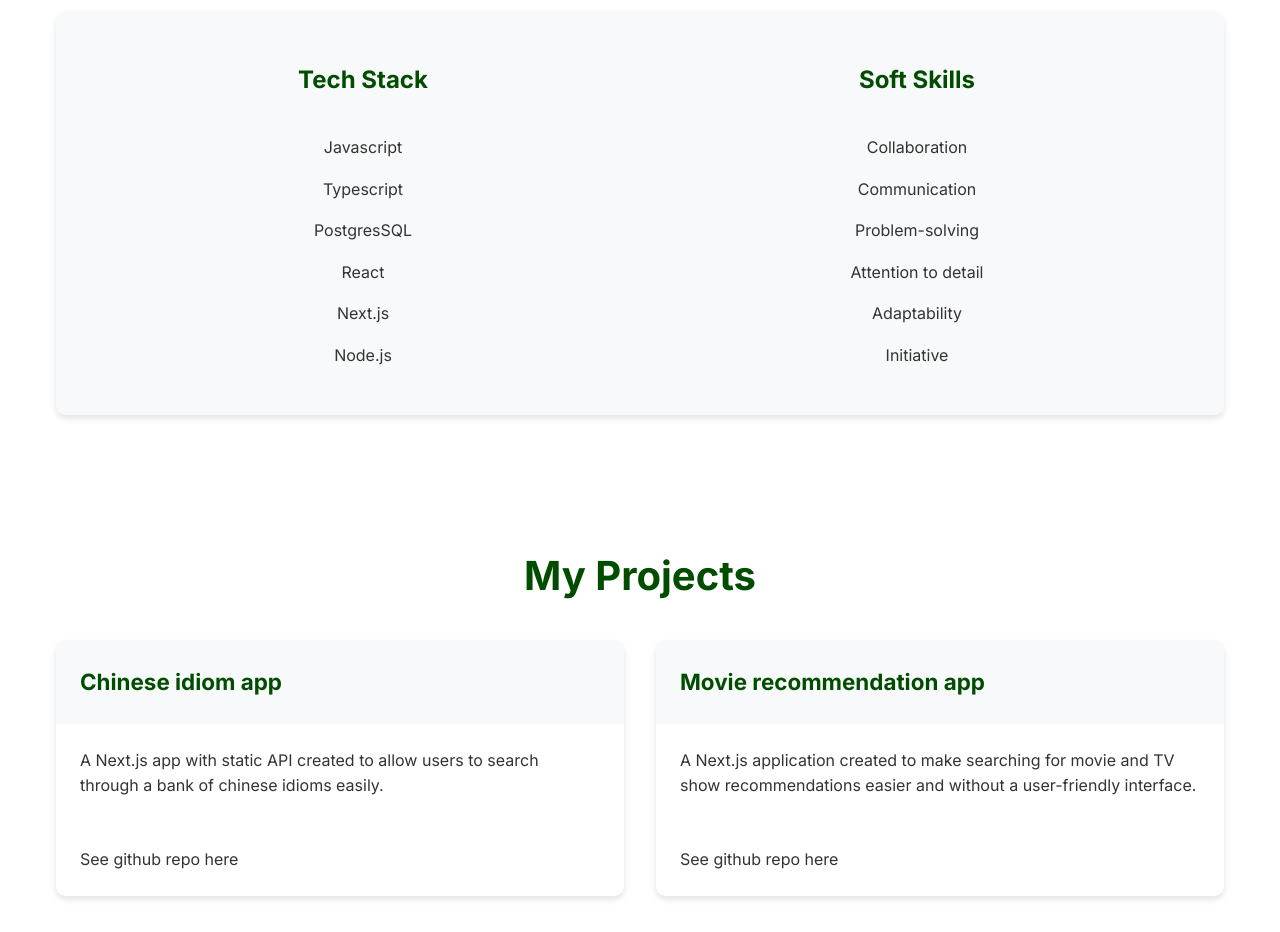
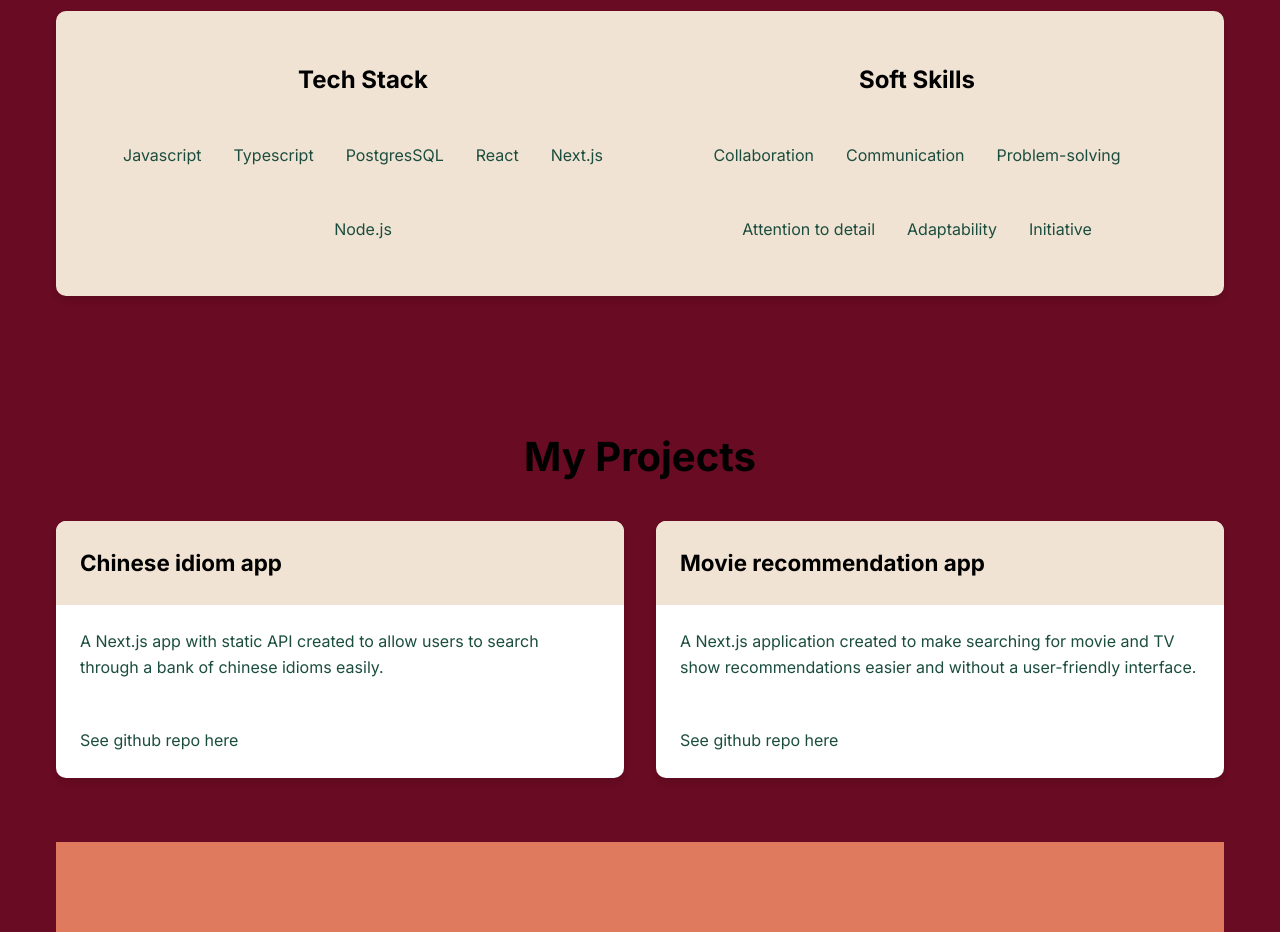
Before and after one commit to chargrace/portfolio, a Next.js app: page / in a window 1280 px wide. Shown: the part 900-1832 px from the top of the page. Built offline with nearby package versions, Linux system fonts and the light colour scheme.

Commit message:
trying out css styling

```diff
--- a/app/globals.css
+++ b/app/globals.css
@@ -1,13 +1,13 @@
 @import url("https://fonts.googleapis.com/css2?family=Roboto+Slab:wght@400;700&display=swap");
 
 :root {
-  --primary-color: #006400;
-  --secondary-color: #004d00;
-  --accent-color: #00b300;
-  --background-color: #ffffff;
-  --text-color: #333333;
-  --light-gray: #f8f9fa;
-  --title-color: #004d00; /* Dark green for titles */
+  --primary-color: #E07A5F;
+  --secondary-color: #E07A5F;
+  --accent-color: #F1E3D3;
+  --background-color: #690B22;
+  --text-color: #1B4D3E;
+  --light-gray: #F1E3D3;
+  --title-color: black; /* Dark green for titles */
 }
 
 html,
--- a/app/page.module.css
+++ b/app/page.module.css
@@ -20,4 +20,5 @@
   display: flex;
   align-items: center;
   justify-content: center;
+  color: #F1E3D3;
 }
--- a/components/contact.module.css
+++ b/components/contact.module.css
@@ -74,7 +74,9 @@
   }
 
   .form button:hover {
-    background-color: #333333; /* Black background on hover */
+    background-color: #1B4D3E; /* Black background on hover */
     color: white; /* White text on hover */
     transform: translateY(-2px);
+
+
   }
--- a/components/navbar.module.css
+++ b/components/navbar.module.css
@@ -4,7 +4,7 @@
     align-items: center;
     gap: 2rem;
     padding: 1rem;
-    background-color: #f0f0f0;
+    background-color: #F1E3D3;
     position: sticky;
     top: 0;
     z-index: 1000;
@@ -12,7 +12,7 @@
   }
 
   .navbar a {
-    color: #333333;
+    color: #1B4D3E;
     font-weight: 600;
     text-transform: uppercase;
     letter-spacing: 1px;
@@ -25,5 +25,5 @@
   .navbar a:hover,
   .navbar a.active {
     background-color: var(--primary-color);
-    color: white;
+    color: #F1E3D3;
   }
--- a/components/projects.jsx
+++ b/components/projects.jsx
@@ -8,7 +8,7 @@ const projects = [
 export default function Projects() {
   return (
     <section className={styles.projects}>
-      <h2>My Projects</h2>
+      <h2 className={styles.title}>My Projects</h2>
       <div className={styles.projectGrid}>
         {projects.map((project) => (
           <div key={project.id} className={styles.projectCard}>
--- a/components/projects.module.css
+++ b/components/projects.module.css
@@ -40,3 +40,7 @@
     padding: 1.5rem;
     margin: 0;
   }
+
+  .title {
+    color: #F1E3D3;
+  }
--- a/components/skillsContainer.jsx
+++ b/components/skillsContainer.jsx
@@ -7,23 +7,23 @@ export default function SkillsContainer() {
             <div className={classes.TechStack}>
                 <h1>Tech Stack</h1>
                 <div className={classes.techstackList}>
-                     <p>Javascript</p>
-                     <p>Typescript</p>
-                     <p>PostgresSQL</p>
-                     <p>React</p>
-                     <p>Next.js</p>
-                     <p>Node.js</p>
+                     <p className={classes.stackItem}>Javascript</p>
+                     <p className={classes.stackItem}>Typescript</p>
+                     <p className={classes.stackItem}>PostgresSQL</p>
+                     <p className={classes.stackItem}>React</p>
+                     <p className={classes.stackItem}>Next.js</p>
+                     <p className={classes.stackItem}>Node.js</p>
                 </div>
             </div>
             <div className={classes.SoftSkills}>
                 <h1>Soft Skills</h1>
                 <div className={classes.SoftskillsList}>
-                    <p>Collaboration</p>
-                    <p>Communication</p>
-                    <p>Problem-solving</p>
-                    <p>Attention to detail</p>
-                    <p>Adaptability</p>
-                    <p>Initiative</p>
+                    <p className={classes.stackItem}>Collaboration</p>
+                    <p className={classes.stackItem}>Communication</p>
+                    <p className={classes.stackItem}>Problem-solving</p>
+                    <p className={classes.stackItem}>Attention to detail</p>
+                    <p className={classes.stackItem}>Adaptability</p>
+                    <p className={classes.stackItem}>Initiative</p>
                 </div>
             </div>
         </div>
--- a/components/skillsContainer.module.css
+++ b/components/skillsContainer.module.css
@@ -20,3 +20,24 @@
     flex-direction: column;
     flex: 1;
 }
+.stackItem {
+    display: inline-flex; /* Make the element only as wide as its content */
+    justify-content: center; /* Center the text horizontally */
+    align-items: center; /* Center the text vertically */
+    padding: 0.5rem 1rem; /* Add some padding around the text */
+    border-radius: 20px; /* Rounded corners */
+    transition: all 0.3s ease; /* Smooth transition for hover effect */
+}
+
+.stackItem:hover {
+ /* background-color: #1B4D3E;
+ color: #F1E3D3;
+ border-radius: 20px;
+ width: 80%;
+ display: flex;
+ justify-content: center; */
+ background-color: #1B4D3E; /* Green background on hover */
+    color: #F1E3D3; /* Change text color */
+    width: auto; /* Ensure width adjusts based on content */
+    transform: scale(1.05); /* Slightly increase size on hover for effect */
+}
```
